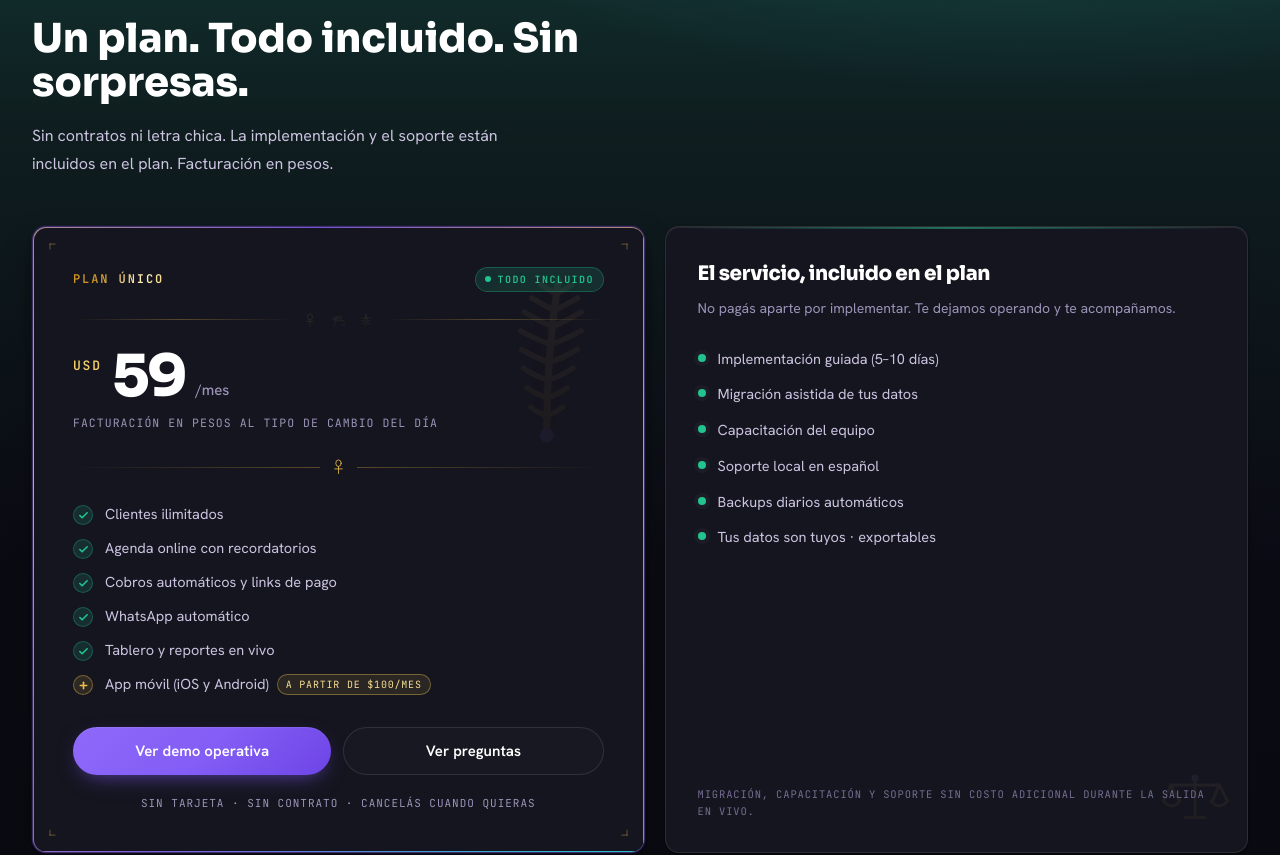
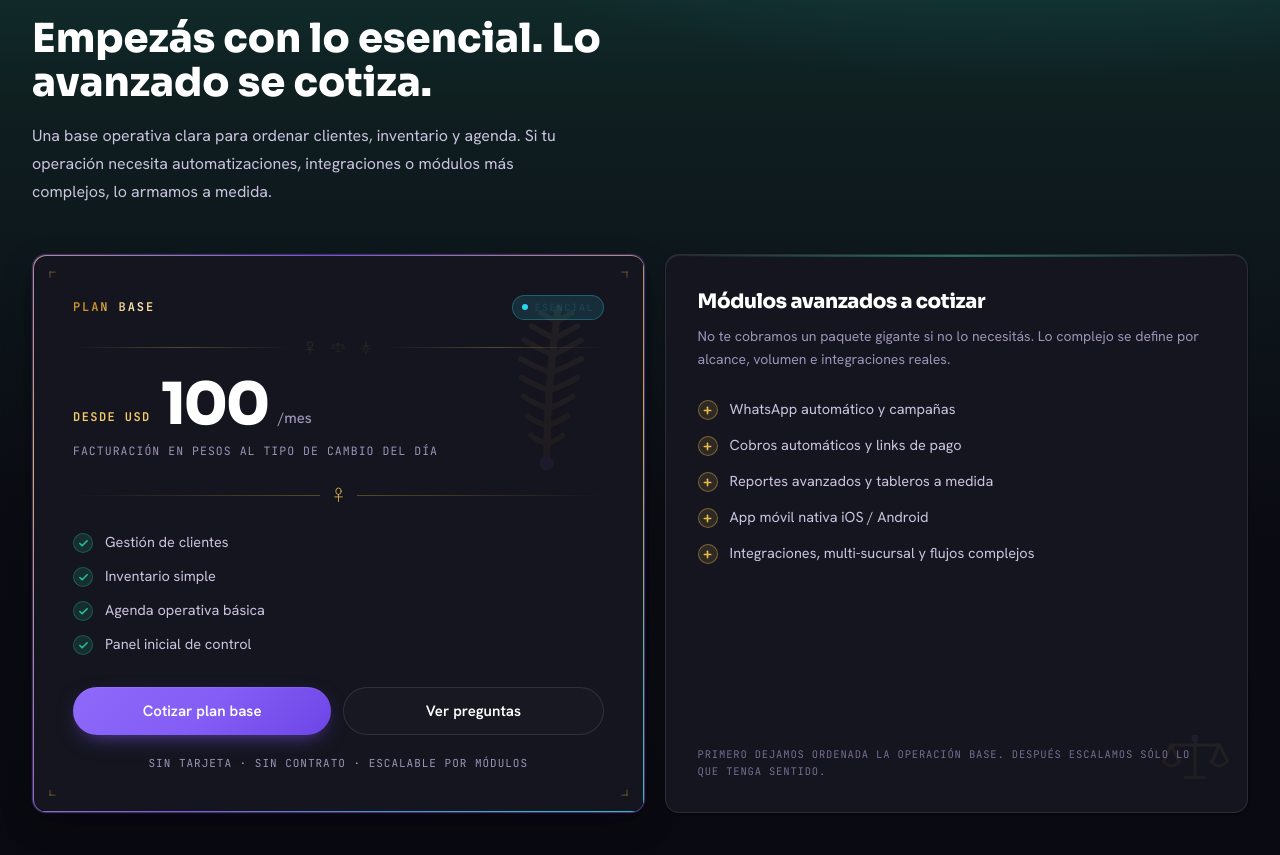
Before and after one commit to Gigisanta/maatwork-landing, a Next.js app: page / in a window 1280 px wide. Shown: the part 4282-5137 px from the top of the page. Built offline with nearby package versions, Linux system fonts and the light colour scheme.

Commit message:
Update base pricing model

```diff
--- a/src/components/Pricing.tsx
+++ b/src/components/Pricing.tsx
@@ -1,49 +1,44 @@
 /**
- * Pricing — one institutional plan at USD 59/mes, everything included, billed in
- * pesos at the daily FX rate. The ROI calculator and "blue rate" framing were
- * removed: they lowered the premium perception. The native mobile app is a priced
- * add-on (NOT part of the 59) — flagged as a premium tag on that one feature so
- * the fixed price stays honest. The second column lists service commitments.
+ * Pricing — base operational plan from USD 100/month, billed in pesos at the
+ * daily FX rate. The base plan covers the core operating layer; advanced modules
+ * are quoted separately so the page does not imply a false all-included bundle.
  */
 import type { CSSProperties } from "react";
 import { waLink } from "@/lib/whatsapp";
 import { CornerMarks, CardGlyph } from "./Ornaments";
 
-const PLAN_INCLUDES: { label: string; tag?: string }[] = [
-  { label: "Clientes ilimitados" },
-  { label: "Agenda online con recordatorios" },
-  { label: "Cobros automáticos y links de pago" },
-  { label: "WhatsApp automático" },
-  { label: "Tablero y reportes en vivo" },
-  { label: "App móvil (iOS y Android)", tag: "a partir de $100/mes" },
+const PLAN_INCLUDES = [
+  "Gestión de clientes",
+  "Inventario simple",
+  "Agenda operativa básica",
+  "Panel inicial de control",
 ];
 
-const SERVICE_INCLUDES = [
-  "Implementación guiada (5–10 días)",
-  "Migración asistida de tus datos",
-  "Capacitación del equipo",
-  "Soporte local en español",
-  "Backups diarios automáticos",
-  "Tus datos son tuyos · exportables",
+const QUOTED_MODULES = [
+  "WhatsApp automático y campañas",
+  "Cobros automáticos y links de pago",
+  "Reportes avanzados y tableros a medida",
+  "App móvil nativa iOS / Android",
+  "Integraciones, multi-sucursal y flujos complejos",
 ];
 
 export function Pricing() {
   return (
     <section id="precios" className="section-elev1 section-chroma section-pad border-y border-white/[0.06]">
       <div className="container-maat">
-        <div className="max-w-[640px] reveal">
-          <span className="eyebrow">Plan</span>
+        <div className="max-w-[660px] reveal">
+          <span className="eyebrow">Plan base</span>
           <h2 className="mt-3 font-display text-3xl text-white md:text-4xl" style={{ fontWeight: 800, letterSpacing: "var(--tracking-h2)" }}>
-            Un plan. Todo incluido. Sin sorpresas.
+            Empezás con lo esencial. Lo avanzado se cotiza.
           </h2>
-          <p className="mt-4 max-w-[520px] text-[16px] leading-7 text-slate-300">
-            Sin contratos ni letra chica. La implementación y el soporte están incluidos
-            en el plan. Facturación en pesos.
+          <p className="mt-4 max-w-[560px] text-[16px] leading-7 text-slate-300">
+            Una base operativa clara para ordenar clientes, inventario y agenda. Si tu operación necesita
+            automatizaciones, integraciones o módulos más complejos, lo armamos a medida.
           </p>
         </div>
 
         <div className="mt-12 grid gap-5 lg:grid-cols-[1.05fr_1fr]">
-          {/* Plan card — premium animated ring */}
+          {/* Base plan card — premium animated ring */}
           <div className="reveal">
             <div
               className="ops-card ring-anim relative flex h-full flex-col overflow-hidden p-8 md:p-10"
@@ -63,10 +58,10 @@ export function Pricing() {
               </div>
 
               <div className="relative flex items-center justify-between gap-4">
-                <span className="eyebrow gold-shimmer">Plan único</span>
-                <span className="status-pill status-pill--ok shrink-0">
-                  <span className="live-ring h-1.5 w-1.5 rounded-full bg-success" />
-                  Todo incluido
+                <span className="eyebrow gold-shimmer">Plan base</span>
+                <span className="status-pill status-pill--live shrink-0">
+                  <span className="live-ring h-1.5 w-1.5 rounded-full bg-cyan" />
+                  Esencial
                 </span>
               </div>
 
@@ -75,18 +70,18 @@ export function Pricing() {
                 {/* eslint-disable-next-line @next/next/no-img-element */}
                 <img src="/motifs/ankh.svg" alt="" className="motif motif-float h-4 w-4" style={{ "--motif-o": 0.16 } as CSSProperties} />
                 {/* eslint-disable-next-line @next/next/no-img-element */}
-                <img src="/motifs/eye-of-horus.svg" alt="" className="motif motif-float h-4 w-4 [animation-delay:-1.8s]" style={{ "--motif-o": 0.13 } as CSSProperties} />
+                <img src="/motifs/scales-of-maat.svg" alt="" className="motif motif-float h-4 w-4 [animation-delay:-1.8s]" style={{ "--motif-o": 0.13 } as CSSProperties} />
                 {/* eslint-disable-next-line @next/next/no-img-element */}
                 <img src="/motifs/scarab.svg" alt="" className="motif motif-float h-4 w-4 [animation-delay:-3.2s]" style={{ "--motif-o": 0.12 } as CSSProperties} />
                 <span className="h-px flex-1 bg-gradient-to-r from-transparent via-gold-400/30 to-transparent" />
               </div>
 
               <div className="relative mt-5 flex flex-wrap items-end gap-x-2.5 gap-y-1">
-                <span className="self-start pt-2 font-mono text-[13px] font-semibold uppercase tracking-[0.14em] text-gold-300">
-                  USD
+                <span className="pb-2 font-mono text-[12px] font-semibold uppercase tracking-[0.12em] text-gold-300">
+                  Desde USD
                 </span>
                 <span className="font-display text-[58px] leading-none tracking-[-0.04em] text-white" style={{ fontWeight: 800 }}>
-                  59
+                  100
                 </span>
                 <span className="pb-1 text-[15px] font-medium text-slate-400">/mes</span>
               </div>
@@ -95,7 +90,7 @@ export function Pricing() {
               </p>
 
               <div className="seal-rule my-7" aria-hidden>
-                {/* Ankh — life/operations, engraved gold (was a generic shield) */}
+                {/* Ankh — life/operations, engraved gold. */}
                 <svg width="13" height="16" viewBox="0 0 24 28" fill="none" stroke="var(--gold-400)" strokeWidth="1.5" strokeLinecap="round" strokeLinejoin="round">
                   <ellipse cx="12" cy="7" rx="5" ry="6" />
                   <line x1="12" y1="13" x2="12" y2="26" />
@@ -105,28 +100,21 @@ export function Pricing() {
 
               <ul className="relative space-y-3">
                 {PLAN_INCLUDES.map((f) => (
-                  <li key={f.label} className="flex items-start gap-3 text-[14.5px] text-slate-300">
-                    {f.tag ? <PremiumMark /> : <Check />}
-                    <span className="flex flex-wrap items-center gap-2">
-                      {f.label}
-                      {f.tag && (
-                        <span className="rounded-full border border-gold-400/40 bg-gold-400/[0.1] px-2 py-0.5 font-mono text-[10px] uppercase tracking-[0.08em] text-gold-200">
-                          {f.tag}
-                        </span>
-                      )}
-                    </span>
+                  <li key={f} className="flex items-start gap-3 text-[14.5px] text-slate-300">
+                    <Check />
+                    <span>{f}</span>
                   </li>
                 ))}
               </ul>
 
               <div className="mt-8 flex flex-col gap-3 sm:flex-row">
                 <a
-                  href={waLink("Hola MaatWork, quiero ver una demo operativa")}
+                  href={waLink("Hola MaatWork, quiero cotizar el plan base")}
                   target="_blank"
                   rel="noopener noreferrer"
                   className="cta-violet inline-flex h-12 flex-1 items-center justify-center rounded-full px-6 text-[15px] font-semibold text-white"
                 >
-                  Ver demo operativa
+                  Cotizar plan base
                 </a>
                 <a
                   href="#faq"
@@ -137,34 +125,35 @@ export function Pricing() {
               </div>
 
               <p className="mt-5 text-center font-mono text-[11px] uppercase tracking-[0.09em] text-slate-400">
-                Sin tarjeta · Sin contrato · Cancelás cuando quieras
+                Sin tarjeta · Sin contrato · Escalable por módulos
               </p>
             </div>
           </div>
 
-          {/* Service commitments */}
+          {/* Quoted modules */}
           <div className="reveal" style={{ transitionDelay: "100ms" }}>
             <div className="ops-card card-accent accent-emerald flex h-full flex-col p-8">
-              {/* Scales of Maat — judgement / balance: a fair plan, no surprises. */}
+              {/* Scales of Maat — judgement / balance: clear base, custom scope quoted fairly. */}
               <CardGlyph motif="scales-of-maat" className="absolute right-3 bottom-3 h-20 w-20" o={0.06} />
               <h3 className="font-display text-[20px] font-extrabold tracking-[-0.02em] text-white">
-                El servicio, incluido en el plan
+                Módulos avanzados a cotizar
               </h3>
               <p className="mt-2 text-[14px] leading-relaxed text-slate-400">
-                No pagás aparte por implementar. Te dejamos operando y te acompañamos.
+                No te cobramos un paquete gigante si no lo necesitás. Lo complejo se define por alcance,
+                volumen e integraciones reales.
               </p>
 
               <ul className="mt-7 space-y-3.5">
-                {SERVICE_INCLUDES.map((f) => (
+                {QUOTED_MODULES.map((f) => (
                   <li key={f} className="flex items-start gap-3 text-[14.5px] text-slate-300">
-                    <span className="signal-dot signal-dot--ok mt-1.5" aria-hidden />
+                    <PremiumMark />
                     {f}
                   </li>
                 ))}
               </ul>
 
               <p className="mt-auto pt-7 font-mono text-[10.5px] uppercase leading-relaxed tracking-[0.08em] text-slate-500">
-                Migración, capacitación y soporte sin costo adicional durante la salida en vivo.
+                Primero dejamos ordenada la operación base. Después escalamos sólo lo que tenga sentido.
               </p>
             </div>
           </div>
@@ -184,7 +173,7 @@ function Check() {
   );
 }
 
-// Gold "+" marker for the priced add-on — reads as extra, not bundled into USD 59.
+// Gold "+" marker for quoted modules — reads as optional/custom, not bundled into the base price.
 function PremiumMark() {
   return (
     <span className="mt-0.5 flex h-5 w-5 flex-shrink-0 items-center justify-center rounded-full border border-gold-400/40 bg-gold-400/[0.12]">
--- a/src/data/faqs.ts
+++ b/src/data/faqs.ts
@@ -28,7 +28,7 @@ export const FAQS: Faq[] = [
   },
   {
     q: "¿Tienen app móvil?",
-    a: "Sí. Tu equipo y tus clientes tienen app nativa para iOS y Android. Vos también podés manejar todo desde el celular.",
+    a: "Sí, pero no forma parte del plan base. La app nativa para iOS y Android se cotiza como módulo avanzado según alcance, usuarios y flujos necesarios.",
   },
   {
     q: "¿Cómo es el soporte?",
```
